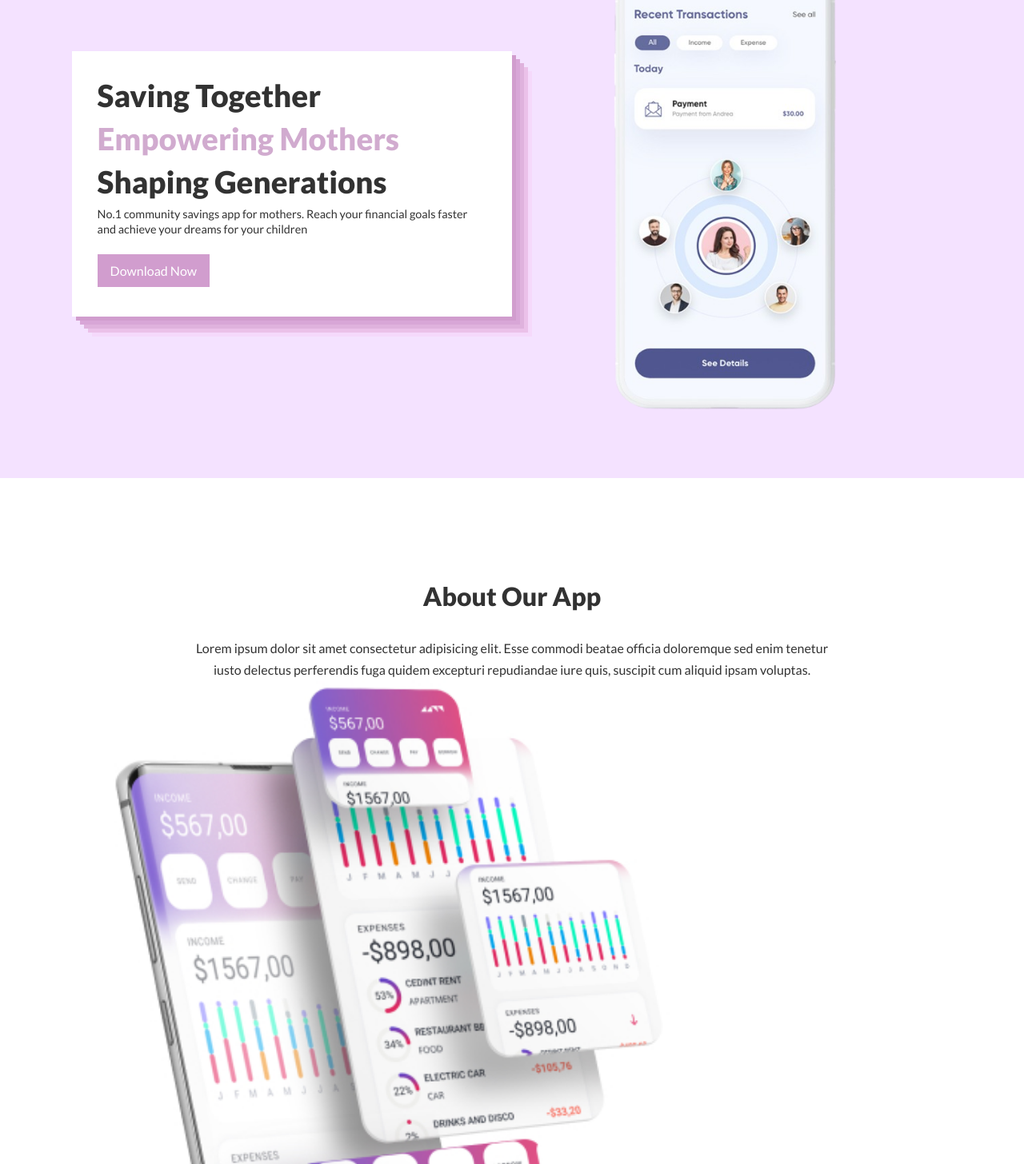
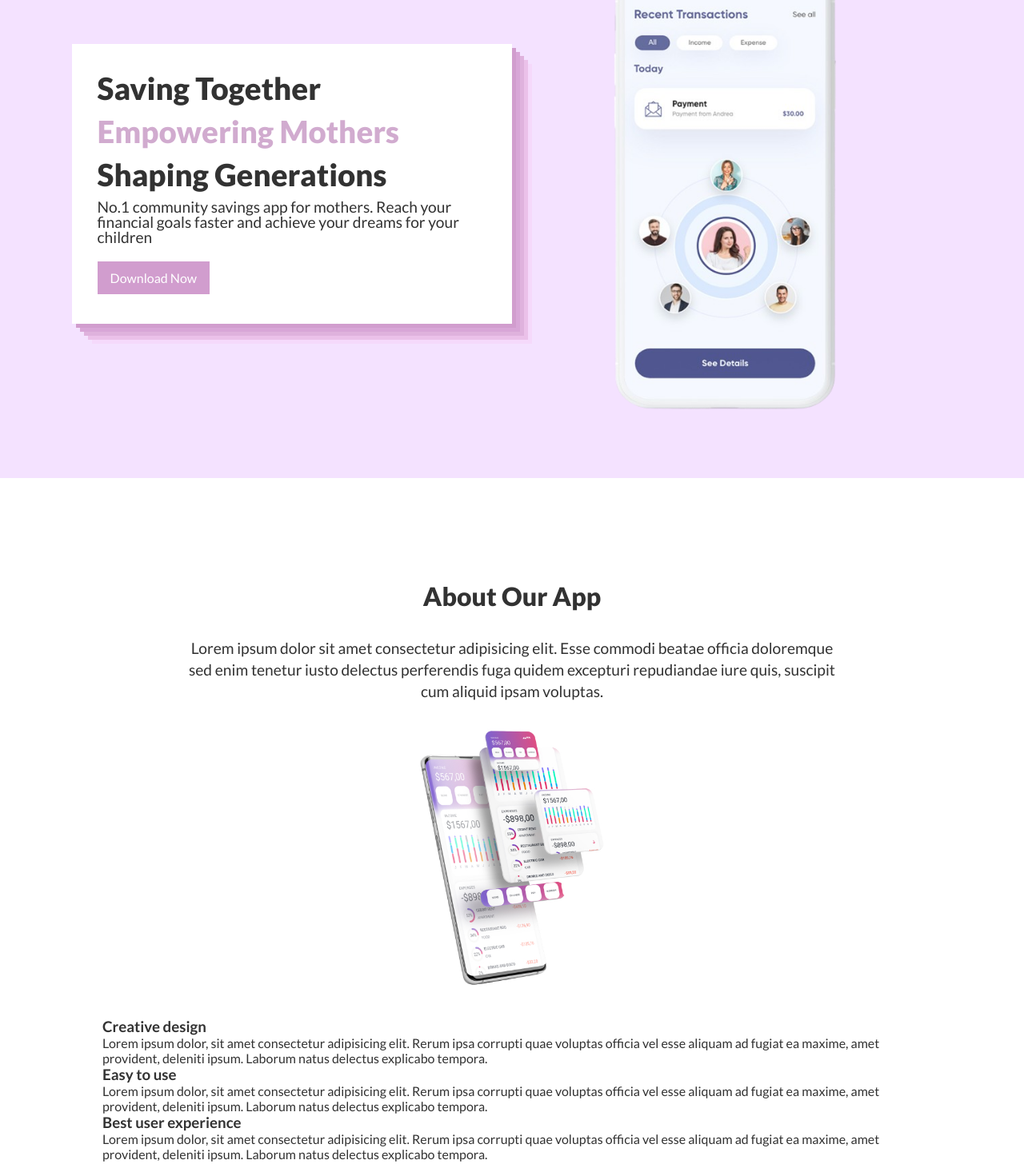
Before and after one commit to Tirelo-Mputle/CircleUp-landing-page, a plain HTML site: page index.html in a window 1280 px wide. Shown: the part 202-1658 px from the top of the page at 80% size. Drawn offline with Linux system fonts and the light colour scheme.

Commit message:
styled about section

```diff
--- a/css/style.css
+++ b/css/style.css
@@ -95,8 +95,17 @@ nav {
       font-weight: 900;
       margin-bottom: 2rem;
   }
+.section-subheading{
+    font-size: 0.9rem;
+}
+.about-image{
+    text-align: center;
+}
   #about-phone-image{
-    width: 70%;
+    width: 15rem;
+    margin: 2rem 0;
+    text-align: center;
+
   }
 /* MEDIA QUERIES */
 @media screen and (min-width: 768px) {
@@ -107,6 +116,11 @@ nav {
   }
   .hero-text {
     width: 50%;
+
+  }
+  #hero-description {
+    font-size: 1.2rem;
+
   }
   .hero-image {
     justify-self: end;
@@ -121,6 +135,7 @@ nav {
     width: 80%;
     margin: 0 auto;
     line-height: 1.7rem;
+    font-size: 1.2rem;
   }
 }
 @media screen and (min-width: 1024px) {
--- a/index.html
+++ b/index.html
@@ -53,12 +53,12 @@
     <section class="section">
       <div class="section-head-container">
         <div class="section-heading">About Our App</div>
-        <div class="section-subheading">
+        <p class="section-subheading">
           Lorem ipsum dolor sit amet consectetur adipisicing elit. Esse commodi
           beatae officia doloremque sed enim tenetur iusto delectus perferendis
           fuga quidem excepturi repudiandae iure quis, suscipit cum aliquid
           ipsam voluptas.
-        </div>
+        </p>
       </div>
       <div class="about-details">
         <div class="about-image">
```
